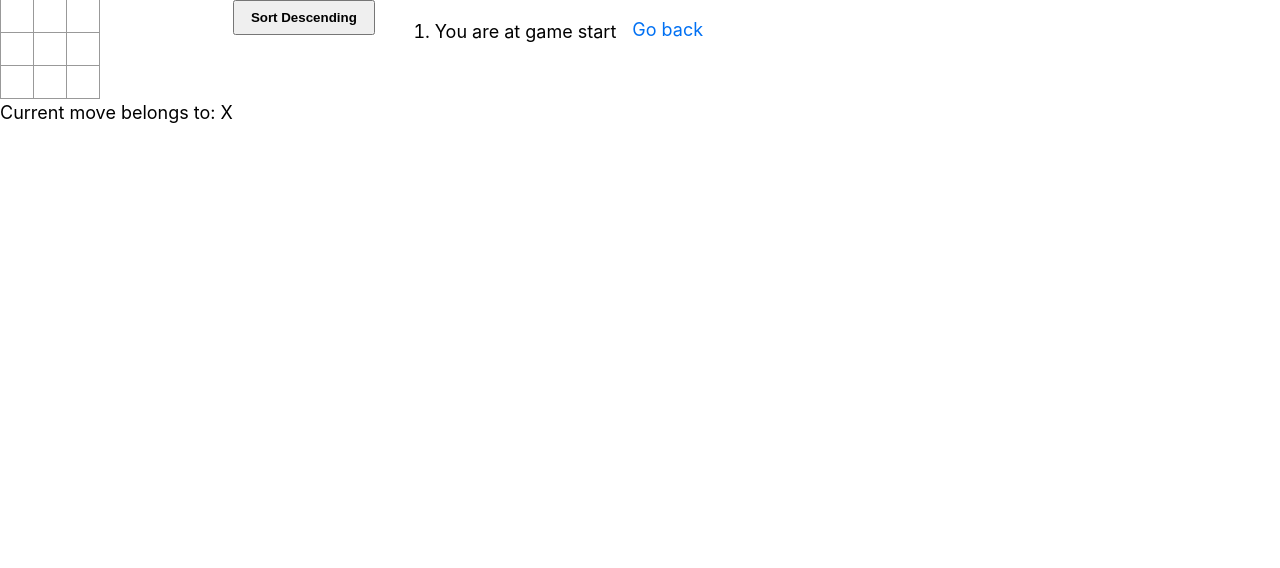
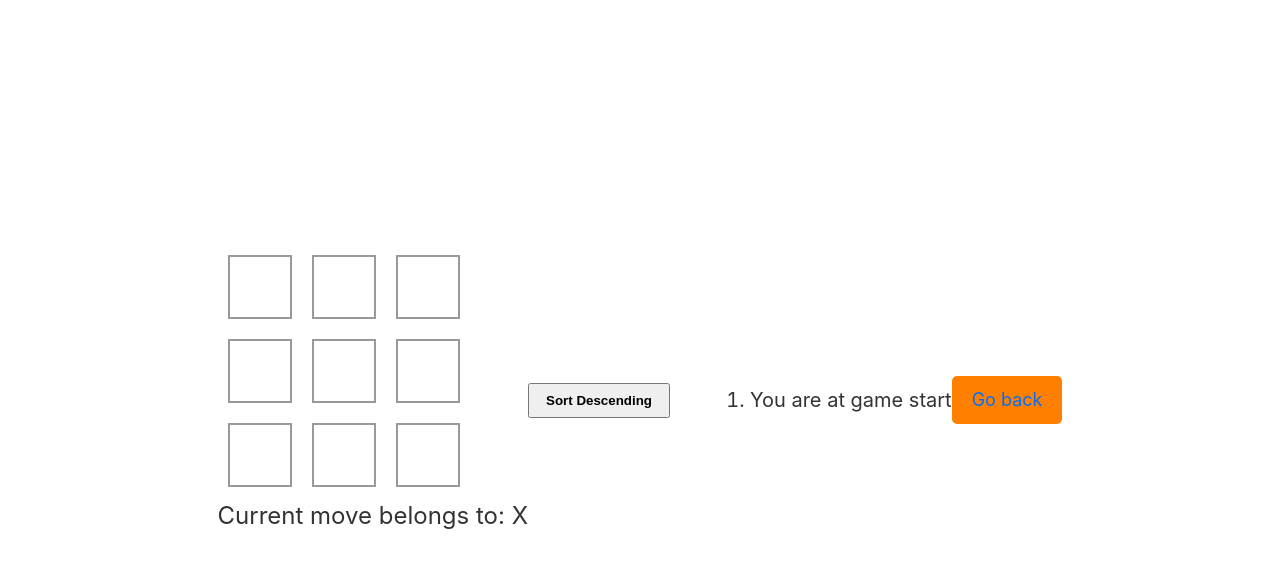
Before and after one commit to monstrosity1001/nextJSBlog, a Next.js app: page /TicTacToe in a window 1280 px wide. Shown: the top 568 px of the page. Built offline with nearby package versions, Linux system fonts and the light colour scheme.

Commit message:
Made some CSS improvementS

```diff
--- a/styles/TicTacToe.module.css
+++ b/styles/TicTacToe.module.css
@@ -3,17 +3,21 @@
 .drawSquare {
     box-sizing: border-box;
     background: #fff;
-    border: 1px solid #999;
+    border: 2px solid #999;
     float: left;
-    font-size: 24px;
+    font-size: 32px;
     font-weight: bold;
-    line-height: 34px;
-    height: 34px;
-    margin-right: -1px;
-    margin-top: -1px;
+    line-height: 64px;
+    height: 64px;
+    margin: 10px;
     padding: 0;
     text-align: center;
-    width: 34px;
+    width: 64px;
+    transition: background-color 0.3s ease;
+}
+
+.square:hover {
+    background-color: #e0e0e0;
 }
 
 .boardRow:after {
@@ -23,26 +27,44 @@
 }
 
 .status {
-    margin-bottom: 10px;
+    margin-bottom: 20px;
+    font-size: 24px;
+    color: #333;
 }
 
 .game {
     display: flex;
     flex-direction: row;
+    justify-content: center;
+    align-items: center;
+    height: 100vh;
 }
 
 .gameInfo {
-    margin-left: 20px;
+    margin-left: 40px;
+    font-size: 20px;
+    color: #333;
 }
 
 .winningSquare {
-    background: #ff10f0;
+    background: linear-gradient(135deg, #ff0080, #ff8000);
 }
 
 .drawSquare {
-    background: #9a7b4f;
+    background: linear-gradient(135deg, #9a7b4f, #f1d6ab);
 }
 
 .goBackButton {
-    border: 16px solid white;
+    border: none;
+    padding: 10px 20px;
+    background-color: #ff8000;
+    color: #fff;
+    font-size: 18px;
+    border-radius: 5px;
+    cursor: pointer;
+    transition: background-color 0.3s ease;
 }
+
+.goBackButton:hover {
+    background-color: #ff9933;
+}
```
